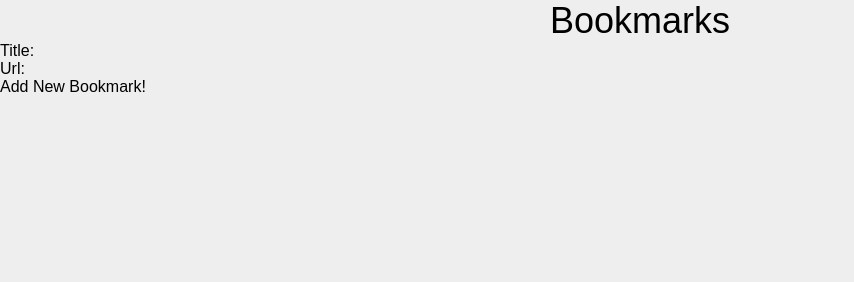
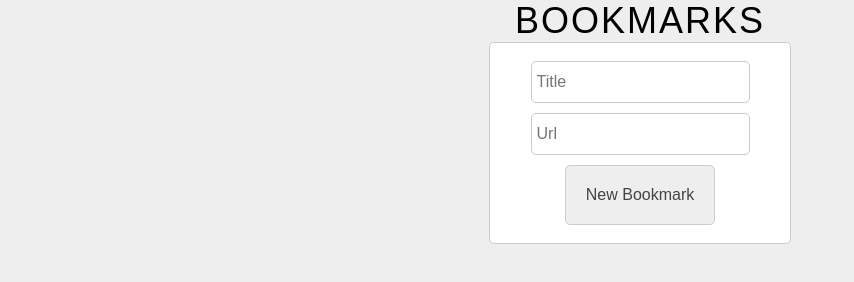
Before and after one commit to Pklong/tablet-challenge, a website: page public/index.html in a window 1280 px wide. Shown: the whole page, without its empty margins (0-854 px from the left). Drawn offline with Linux system fonts and the light colour scheme; no server answers.

Commit message:
finish styling

```diff
--- a/public/css/main.css
+++ b/public/css/main.css
@@ -32,20 +32,58 @@ body {
 h1 {
   text-align: center;
   font-size: 36px;
+  font-weight: 200;
+  text-transform: uppercase;
+  letter-spacing: 2px;
+}
+
+
+#input-container {
+  align-content: center;
+}
+input {
+  background: #fff;
+  height: 30px;
+  border: 1px solid #ccc;
+  border-radius: 5px;
+  padding: 5px;
+  margin-bottom: 10px;
 }
 
 #bookmark-container {
   display: flex;
   flex-wrap: wrap;
   justify-content: center;
+}
 
+#bookmark-form {
+  background: #fff;
+  border: 1px solid #ccc;
+  border-radius: 5px;
+  display: flex;
+  flex-direction: column;
+  justify-content: center;
+  align-items: center;
+  margin: auto;
+  height: 200px;
+  width: 300px;
+}
 
+#button {
+  background: #eee;
+  color: #444;
+  padding: 20px;
+  border-radius: 5px;
+  border: 1px solid #ccc;
+}
 
+#button:hover {
+  background: #ccc;
 }
 
 .bookmark {
-  height: 80px;
-  width: 80px;
+  height: 60px;
+  width: 100px;
   border: 1px solid #ccc;
   border-radius: 5px;
   color: #444;
@@ -54,6 +92,23 @@ h1 {
   text-align: center;
   margin: 10px;
   overflow: hidden;
+  white-space: nowrap;
+  text-overflow: ellipsis;
+  box-shadow: 1px 1px 1px rgba(0, 0, 0, 0.2);
+}
+
+
+li a:after {
+  display: block;
+  content: '';
+  border-bottom: 1px solid #696969;
+  transform: scaleX(0.0001);
+  transition: transform 250ms ease-in-out;
+}
+
+li a:hover:after {
+  color: #7B868A;
+  transform: scaleX(0.60);
 }
 
 a:hover {
@@ -72,5 +127,13 @@ a:hover {
 .delete-btn:hover {
   background: url('../assets/trash_hover.png');
   background-size: cover;
+}
 
+#bookmark-notification {
+  margin-top: 20px;
+  text-align: center;
+  font-size: 24px;
+  text-transform: uppercase;
+  letter-spacing: 2px;
+  font-weight: 200px;
 }
--- a/public/index.html
+++ b/public/index.html
@@ -12,16 +12,22 @@
       <ul id="bookmark-container"></ul>
     </main>
     <form id="bookmark-form" action="" method="post">
-      <div>
-        <label for="title">Title:</label>
-        <input type="text" id="title" name="bookmark_title" />
+      <div class="input-container">
+        <label for="title"></label>
+        <input type="text"
+               id="title"
+               placeholder="Title"
+               name="bookmark_title" />
       </div>
-      <div>
-        <label for="url">Url:</label>
-        <input type="url" id="url" name="bookmark_url" />
+      <div class="input-container">
+        <label for="url"></label>
+        <input type="url"
+               id="url"
+               placeholder="Url"
+               name="bookmark_url" />
       </div>
       <div class="button">
-        <button id="button" type="submit">Add New Bookmark!</button>
+        <button id="button" type="submit">New Bookmark</button>
       </div>
     </form>
     <footer>
--- a/public/js/app.js
+++ b/public/js/app.js
@@ -80,7 +80,7 @@
     const url = bookmark.url;
     tag.dataset.id = bookmark.id;
     tag.classList.add('bookmark');
-    tag.innerHTML = `<a href='${url}'>${title}</a>`;
+    tag.innerHTML = `<a href='${url}' target='_blank'>${title}</a>`;
     createDeleteBtn(tag);
     document.getElementById('bookmark-container').appendChild(tag);
   }
```
Also changed, not shown: public/css/README.md (added).
